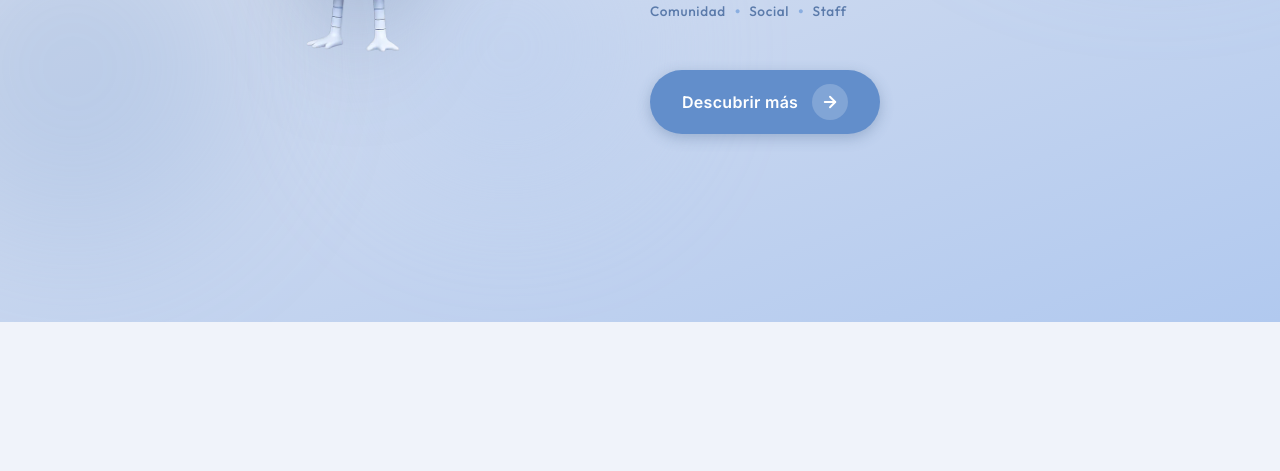
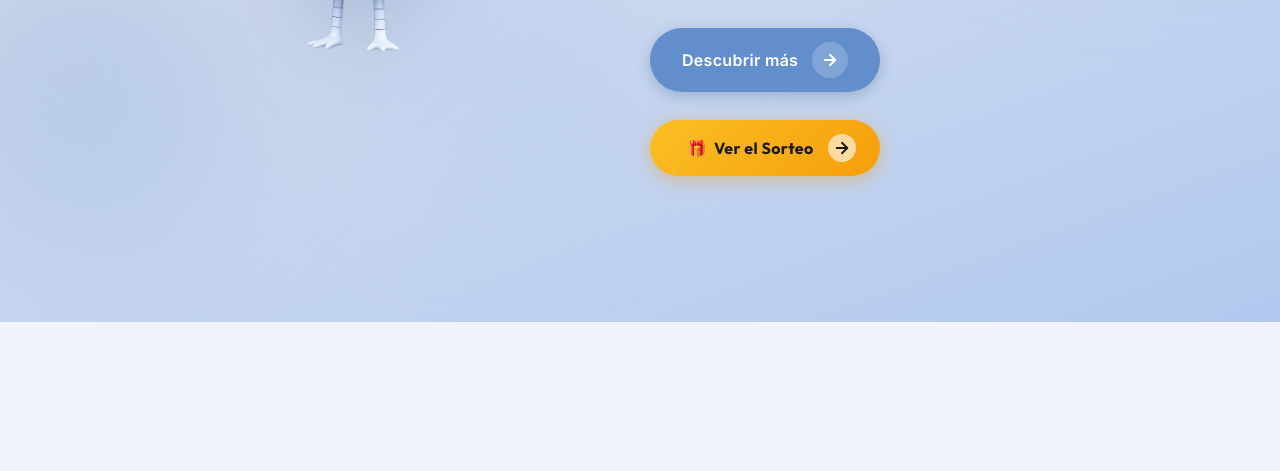
Before and after one commit to sebottt/DUCKS, a website: page index.html in a window 1280 px wide. Shown: the part 478-949 px from the top of the page. Drawn offline with Linux system fonts and the light colour scheme.

Commit message:
boton sorteo

```diff
--- a/css/styles.css
+++ b/css/styles.css
@@ -585,9 +585,52 @@ button {
   font-size: 0.8rem;
 }
 
+.hero__actions {
+  display: flex;
+  flex-direction: column;
+  gap: 16px;
+  align-items: stretch;
+  width: fit-content;
+}
+
 .hero__cta {
   font-size: 1rem;
   padding: 14px 32px;
+  justify-content: center;
+}
+
+.hero__cta-sorteo {
+  margin-top: 12px;
+  padding: 14px 32px;
+  padding-right: 20px;
+  font-family: var(--font-display);
+  font-size: 1rem;
+  font-weight: 700;
+  letter-spacing: 0.4px;
+  color: #1a1a1a;
+  background: linear-gradient(135deg, #fbbf24, #f59e0b);
+  border: none;
+  box-shadow: 0 4px 18px rgba(245, 158, 11, 0.4);
+  display: inline-flex;
+  justify-content: center;
+}
+
+.hero__cta-sorteo:hover {
+  background: linear-gradient(135deg, #f59e0b, #d97706);
+  box-shadow: 0 6px 24px rgba(245, 158, 11, 0.55);
+  transform: translateY(-2px);
+}
+
+.hero__cta-sorteo .btn__icon-circle {
+  background-color: rgba(255, 255, 255, 0.6);
+  width: 28px;
+  height: 28px;
+  margin-left: 4px;
+}
+
+.hero__cta-sorteo:hover .btn__icon-circle {
+  background-color: #fff;
+  transform: translateX(6px) scale(1.08);
 }
 
 .section--redes {
--- a/index.html
+++ b/index.html
@@ -125,6 +125,7 @@
               <span class="hero__role">Staff</span>
             </p>
 
+            <div class="hero__actions">
               <a href="#redes-ducks" class="btn btn--primary hero__cta">
                 <span class="btn__text">Descubrir más</span>
                 <span class="btn__icon-circle" aria-hidden="true">
@@ -134,6 +135,17 @@
                   </svg>
                 </span>
               </a>
+
+              <a href="#sorteo" class="btn hero__cta-sorteo">
+                <span class="btn__text">🎁 &nbsp;Ver el Sorteo</span>
+                <span class="btn__icon-circle" aria-hidden="true">
+                  <svg width="18" height="18" viewBox="0 0 24 24" fill="none" stroke="currentColor" stroke-width="2.5" stroke-linecap="round" stroke-linejoin="round">
+                    <line x1="5" y1="12" x2="19" y2="12"></line>
+                    <polyline points="12 5 19 12 12 19"></polyline>
+                  </svg>
+                </span>
+              </a>
+            </div>
           </div>
         </div>
 
```
Lines whose indentation alone changed are shown as unchanged.
